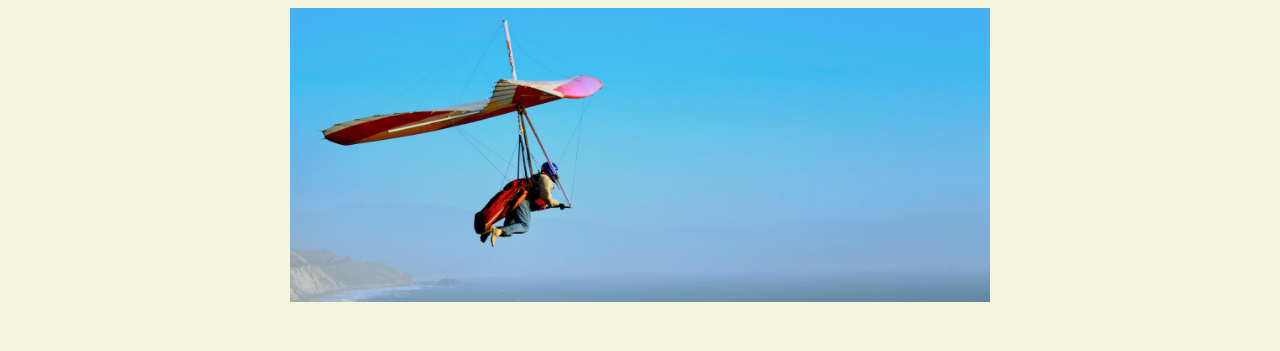
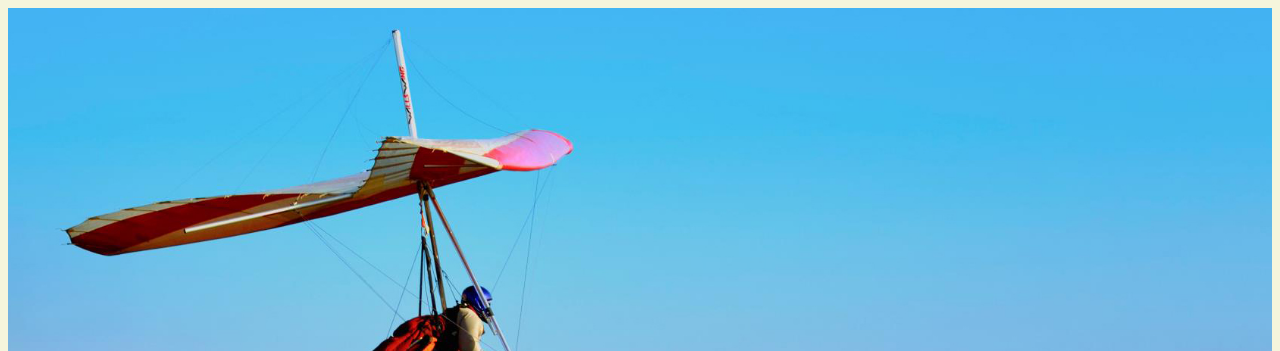
Before and after one commit to jengeorgekoshy/jengeorgekoshy.github.io, a plain HTML site: page index.html in a window 1280 px wide. Shown: the top 351 px of the page. Drawn offline with Linux system fonts and the light colour scheme.

Commit message:
Update index.html

```diff
--- a/index.html
+++ b/index.html
@@ -15,7 +15,7 @@
   </header>
 
   <body>
-    <img src="images/banner.jpg" alt="banner" class="image" width="700px">
+    <img src="images/banner.jpg" alt="banner" class="image" width="100%">
     <h1>Jen George Koshy's Portal</h>
     <h2>About me</h2>
     <p>I am a first year b-tech CSE student.</p>
```
